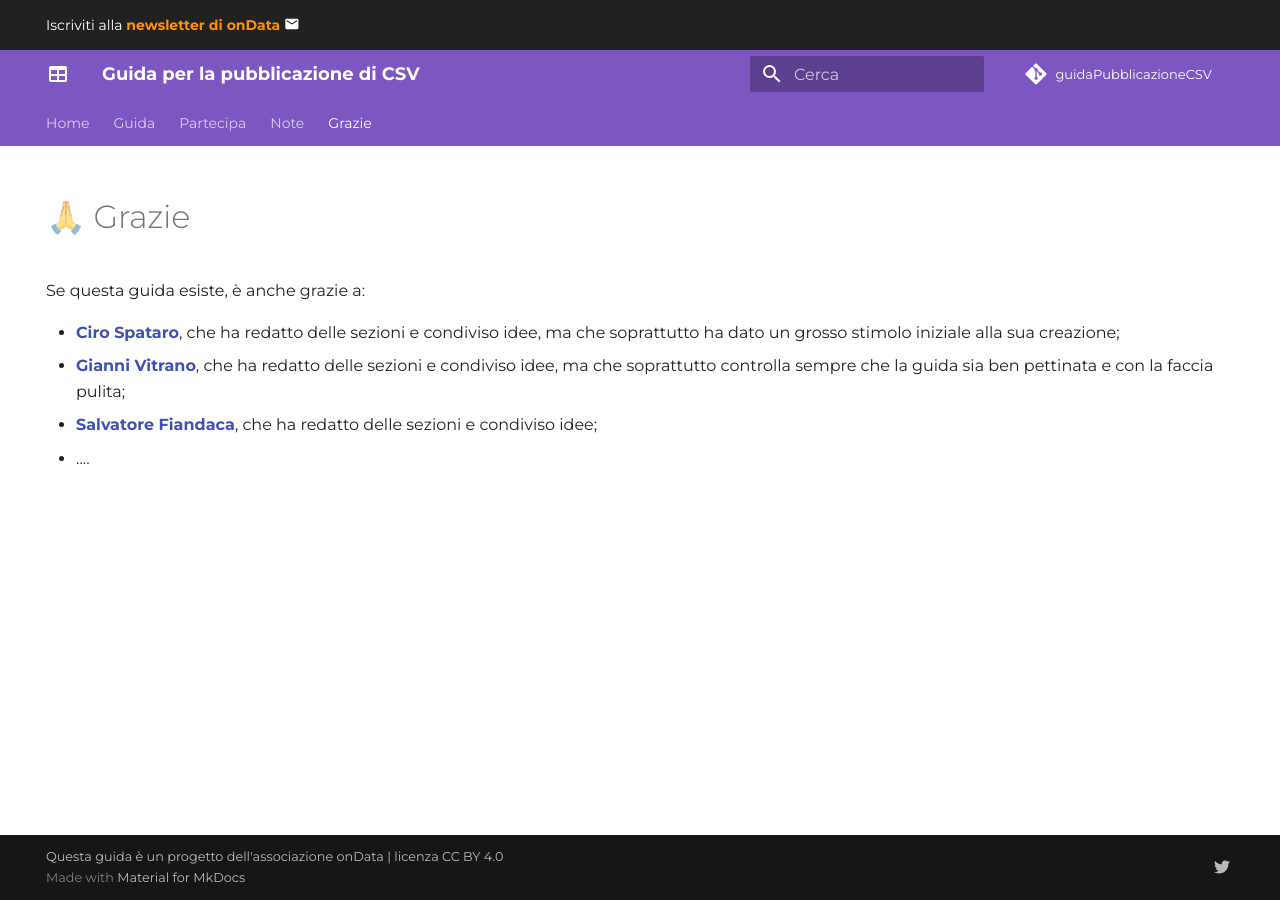
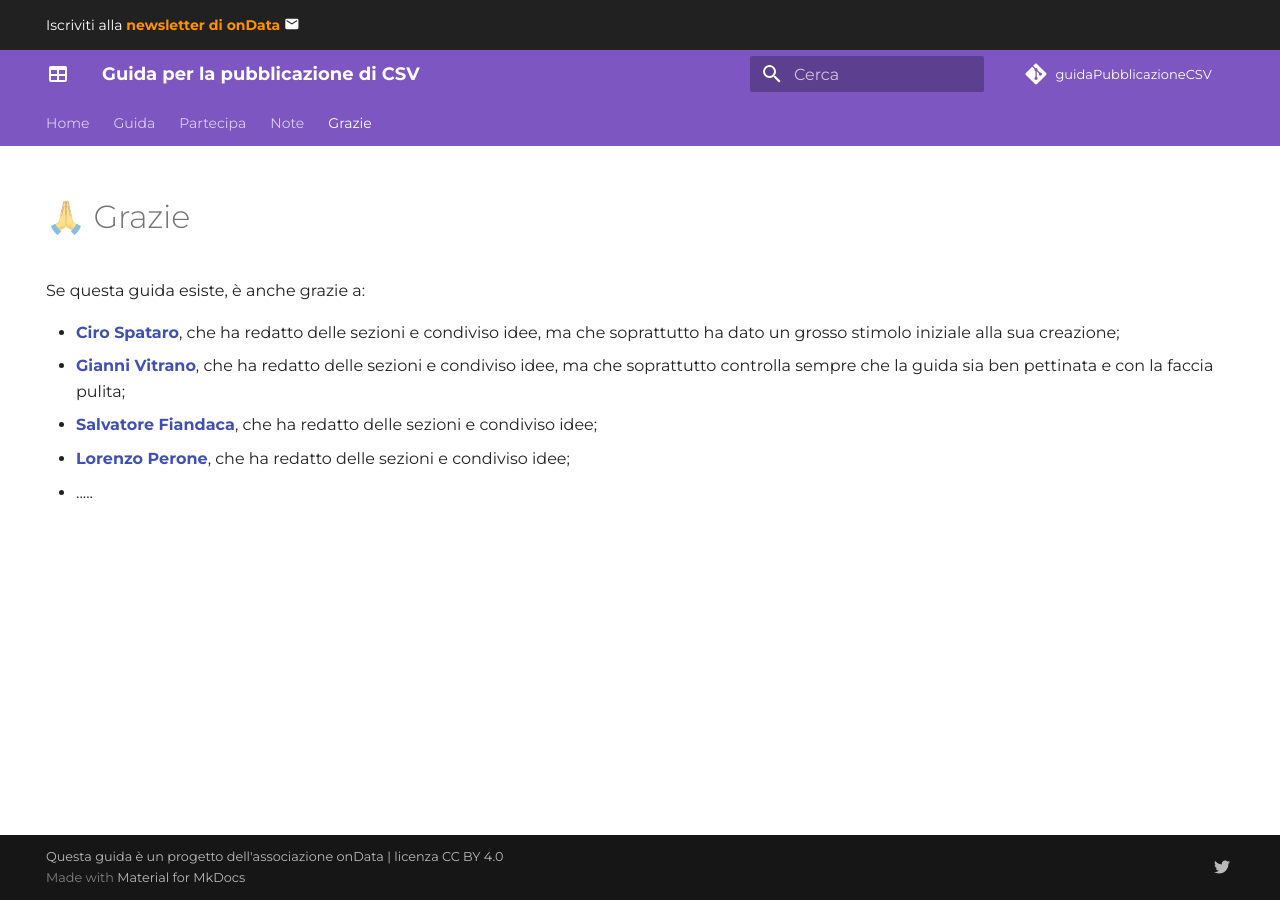
Before and after one commit to ondata/guidaPraticaPubblicazioneCSV, an MkDocs documentation site: the page built from docs/grazie.md, in a window 1280 px wide. Built offline with MkDocs 1.6.1 and Material for MkDocs 9.7.7, drawn with Linux system fonts in a browser that asks for light colours; comment, search, counter and statistics services are not loaded.

Commit message:
Update grazie.md

```diff
--- a/docs/grazie.md
+++ b/docs/grazie.md
@@ -13,4 +13,5 @@ Se questa guida esiste, è anche grazie a:
 - [**Ciro Spataro**](https://twitter.com/cirospat), che ha redatto delle sezioni e condiviso idee, ma che soprattutto ha dato  un grosso stimolo iniziale alla sua creazione;
 - [**Gianni Vitrano**](https://twitter.com/gbvitrano), che ha redatto delle sezioni e condiviso idee, ma che soprattutto controlla sempre che la guida sia ben pettinata e con la faccia pulita;
 - [**Salvatore Fiandaca**](https://twitter.com/totofiandaca), che ha redatto delle sezioni e condiviso idee;
--  ....
+- [**Lorenzo Perone**](https://github.com/lorenzoperone), che ha redatto delle sezioni e condiviso idee;
+- .....
```
